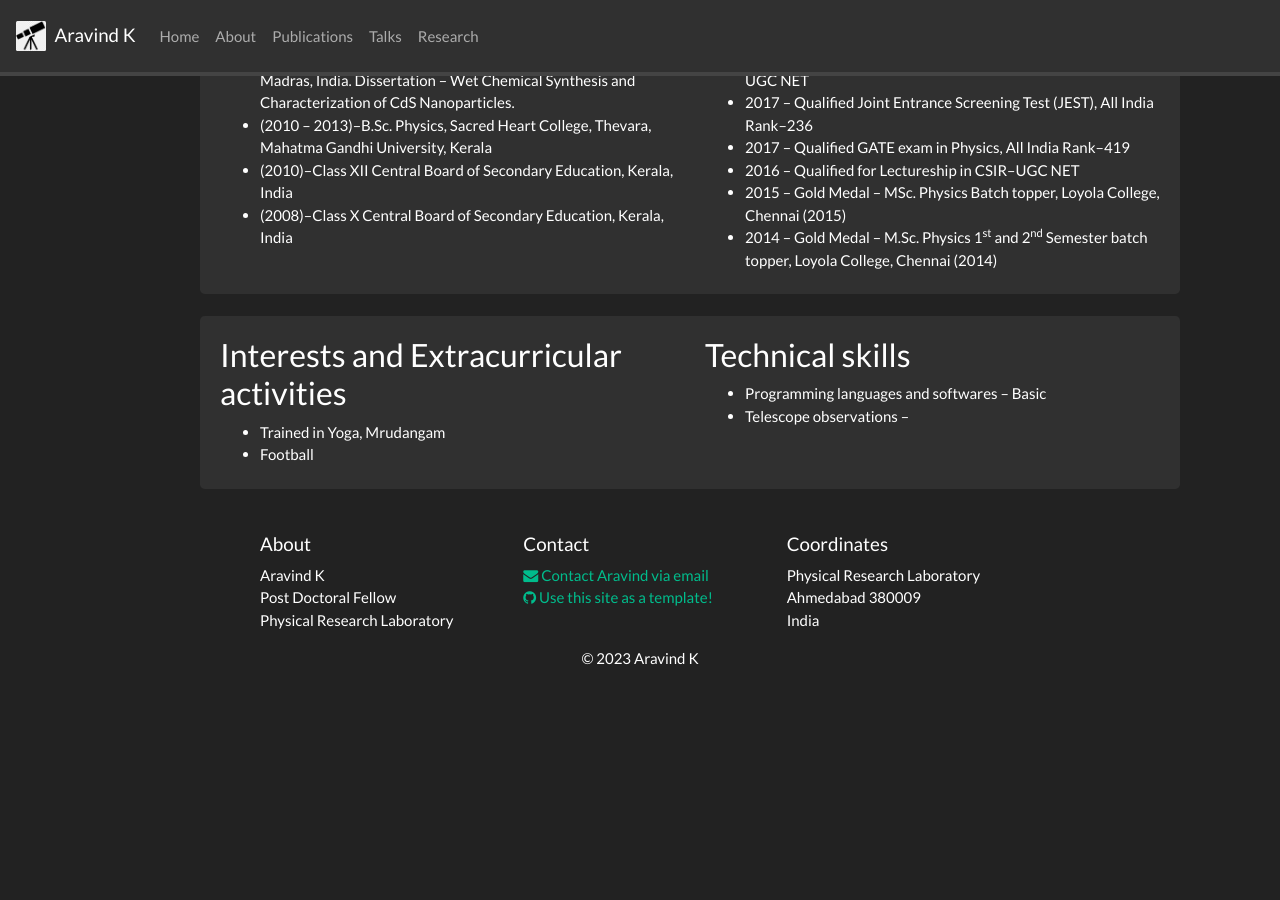
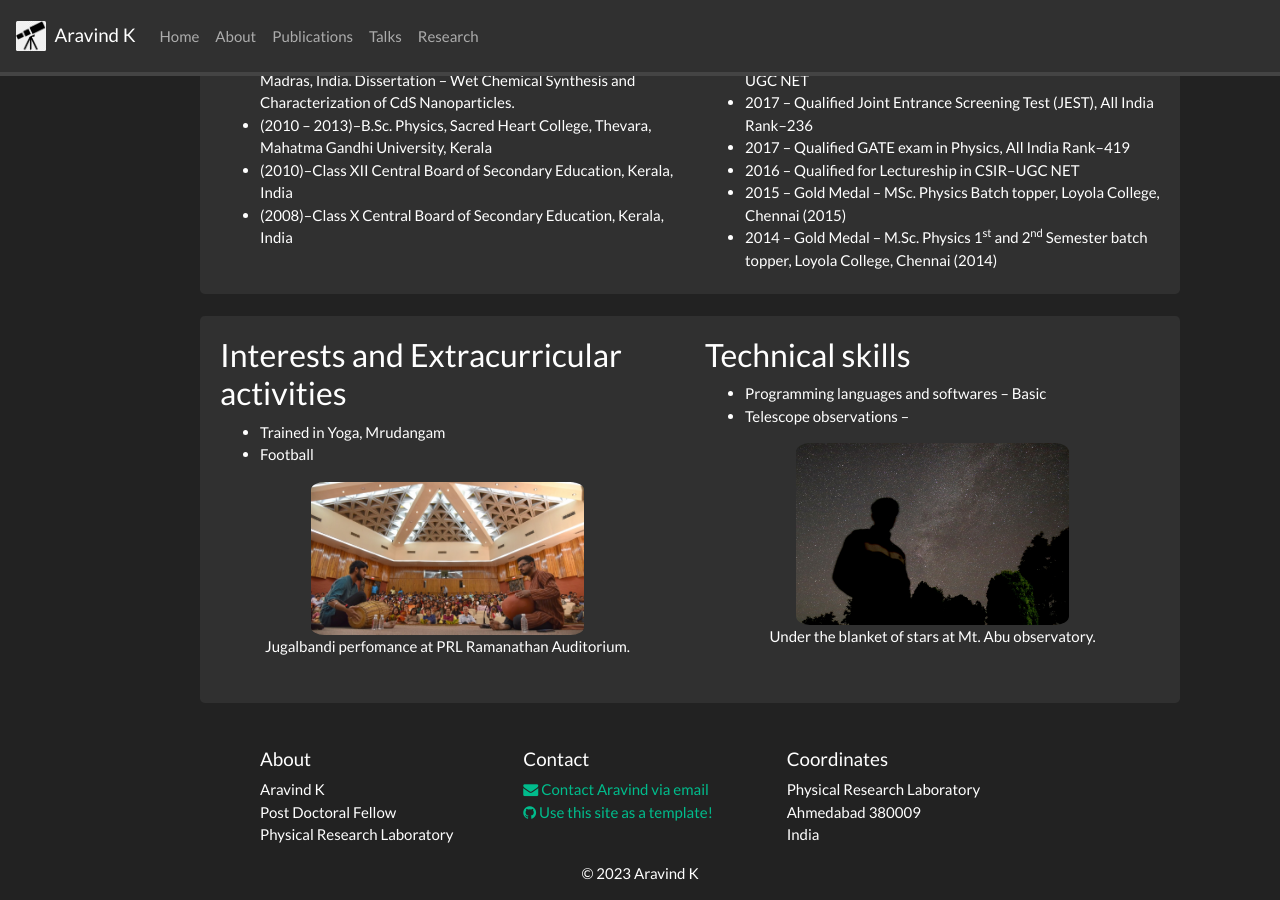
Before and after one commit to DrAravind1192/DrAravind1192.github.io, a Jekyll site: the page built from _pages/about.md, in a window 1280 px wide and 900 px high, scrolled down 534 px. Built offline with Jekyll 4.4.1, drawn with Linux system fonts in a browser that asks for light colours; nearby versions of some CDN libraries; a style sheet for code colours, icons or effects is not loaded; before the commit the page ends 1220 px from its top, so only the background shows below that.

Commit message:
Update about.md

```diff
--- a/_pages/about.md
+++ b/_pages/about.md
@@ -102,6 +102,15 @@ permalink: /about/
  <li> {{ interest.name | replace: "-","&#8211;"}} </li>
 {% endfor %}
 </ul>
+<div class="container">
+<div class="row">
+<center>
+<img src="{{ site.url }}{{ site.baseurl }}/images/mrudangam.jpg" width="60%"/><br/>
+Jugalbandi perfomance at PRL Ramanathan Auditorium. <br/>
+</center>
+</div>
+</div>
+<br/>
 </div>
 {% endif %}
 
@@ -113,6 +122,15 @@ permalink: /about/
  <li> {{ skill.name | replace: "-","&#8211;"}} </li>
 {% endfor %}
 </ul>
+<div class="container">
+<div class="row">
+<center>
+<img src="{{ site.url }}{{ site.baseurl }}/images/stars.jpg" width="60%"/><br/>
+Under the blanket of stars at Mt. Abu observatory. <br/>
+</center>
+</div>
+</div>
+<br/>
 </div>
 {% endif %}
 </div>
```
